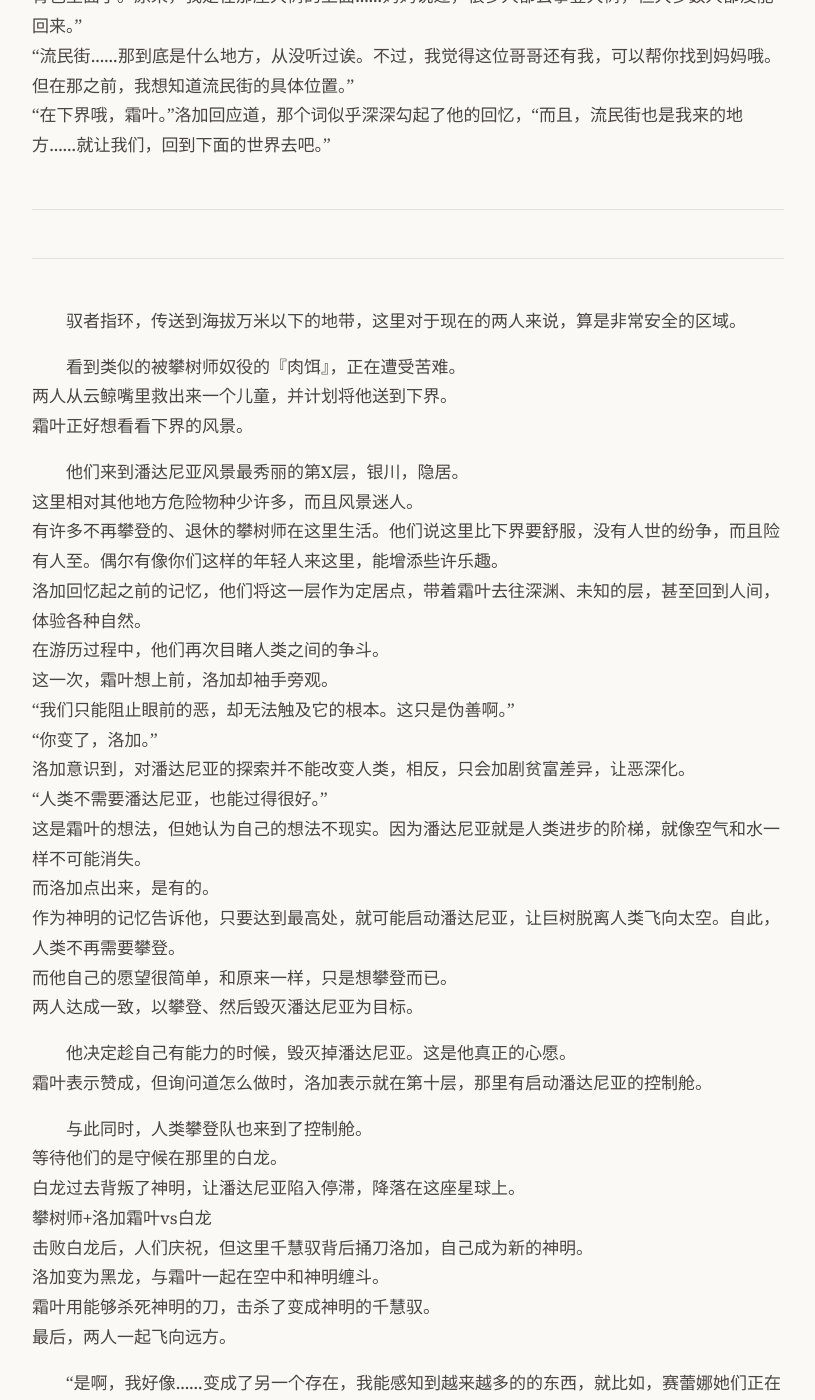
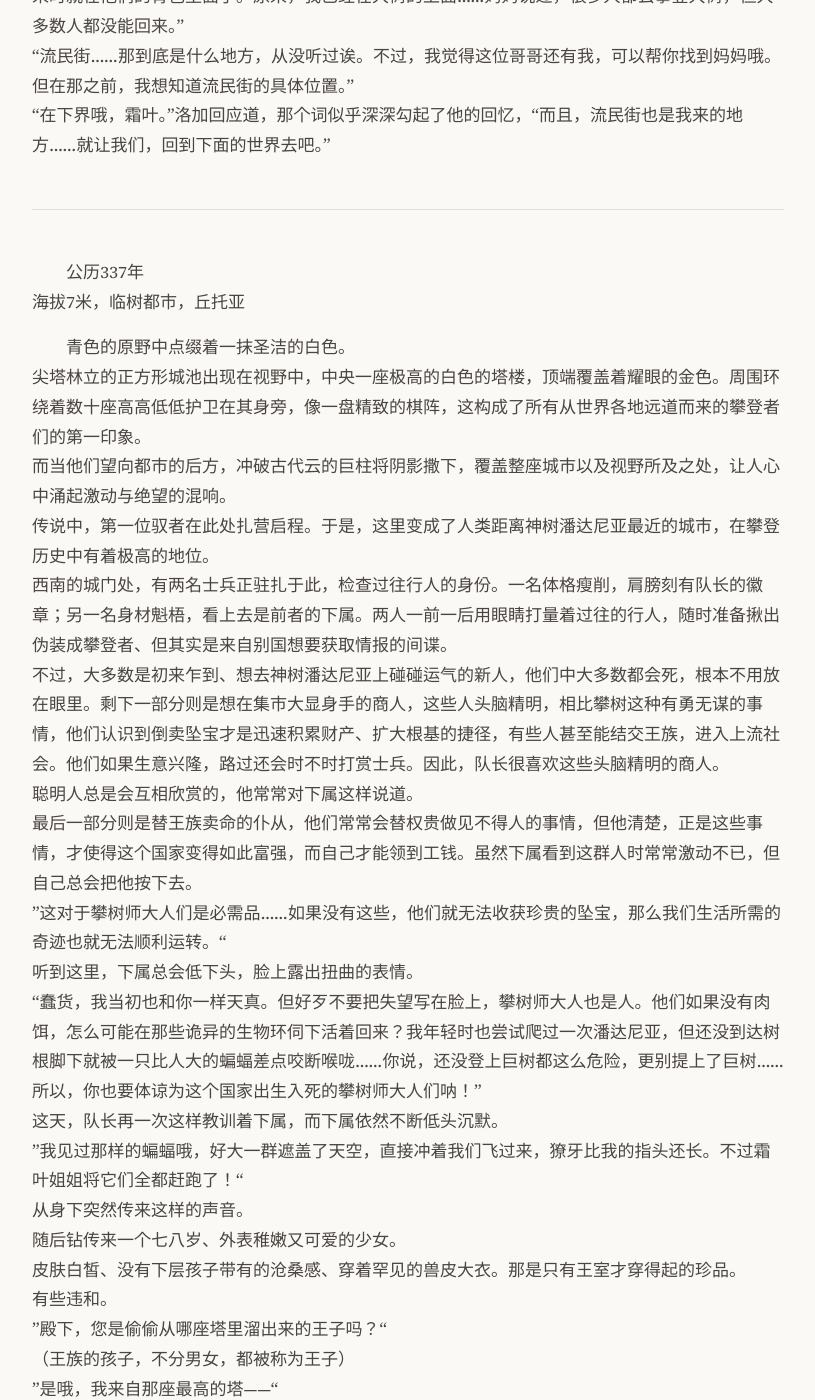
Before and after one commit to yihenc/yihenc.github.io, a Jekyll site: the page built from _posts/2026-03-09-漫游.md, in a window 1280 px wide and 1400 px high, scrolled down 6312 px. Shown: the whole window, without its empty margins (232-1047 px from the left). Built offline with Jekyll 4.4.1, drawn with Linux system fonts in a browser that asks for light colours; nearby versions of some CDN libraries; some of the changed text lies outside the part shown.

Commit message:
Update: 漫游

```diff
--- a/_posts/2026-03-09-漫游.md
+++ b/_posts/2026-03-09-漫游.md
@@ -168,14 +168,40 @@
 所有听到这句话的人，瞬间像是触电般放下了手中的武器。
 “我们知道了……是时候回去了啊。虽然什么坠宝都没有捡到，但是还是性命最要紧。”
 这样说着，他们开始收拾装备，随后整装列队，径直越过两个人和孩子，朝着原路返回。最后，他们的身影消失在晨雾中。
-“小弟弟，你来自哪里？”
-“流民街……我是和妈妈一起从流民街来到丘托亚，和妈妈走散了，最后晕了过去，醒来时就在他们的背包里面了。原来，我是在那座大树的上面……妈妈说过，很多人都去攀登大树，但大多数人都没能回来。”
+“小弟弟，我是霜叶，身后这个大哥哥叫洛加。你叫什么，来自哪里？”
+“我叫拉娜。来自流民街……我是和妈妈一起从流民街来到丘托亚，和妈妈走散了，最后晕了过去，醒来时就在他们的背包里面了。原来，我已经在大树的上面……妈妈说过，很多人都去攀登大树，但大多数人都没能回来。”
 “流民街……那到底是什么地方，从没听过诶。不过，我觉得这位哥哥还有我，可以帮你找到妈妈哦。但在那之前，我想知道流民街的具体位置。”
 “在下界哦，霜叶。”洛加回应道，那个词似乎深深勾起了他的回忆，“而且，流民街也是我来的地方……就让我们，回到下面的世界去吧。”
 
 -----
 
+公历337年
+海拔7米，临树都市，丘托亚
 
+青色的原野中点缀着一抹圣洁的白色。
+尖塔林立的正方形城池出现在视野中，中央一座极高的白色的塔楼，顶端覆盖着耀眼的金色。周围环绕着数十座高高低低护卫在其身旁，像一盘精致的棋阵，这构成了所有从世界各地远道而来的攀登者们的第一印象。
+而当他们望向都市的后方，冲破古代云的巨柱将阴影撒下，覆盖整座城市以及视野所及之处，让人心中涌起激动与绝望的混响。
+传说中，第一位驭者在此处扎营启程。于是，这里变成了人类距离神树潘达尼亚最近的城市，在攀登历史中有着极高的地位。
+西南的城门处，有两名士兵正驻扎于此，检查过往行人的身份。一名体格瘦削，肩膀刻有队长的徽章；另一名身材魁梧，看上去是前者的下属。两人一前一后用眼睛打量着过往的行人，随时准备揪出伪装成攀登者、但其实是来自别国想要获取情报的间谍。
+不过，大多数是初来乍到、想去神树潘达尼亚上碰碰运气的新人，他们中大多数都会死，根本不用放在眼里。剩下一部分则是想在集市大显身手的商人，这些人头脑精明，相比攀树这种有勇无谋的事情，他们认识到倒卖坠宝才是迅速积累财产、扩大根基的捷径，有些人甚至能结交王族，进入上流社会。他们如果生意兴隆，路过还会时不时打赏士兵。因此，队长很喜欢这些头脑精明的商人。
+聪明人总是会互相欣赏的，他常常对下属这样说道。
+最后一部分则是替王族卖命的仆从，他们常常会替权贵做见不得人的事情，但他清楚，正是这些事情，才使得这个国家变得如此富强，而自己才能领到工钱。虽然下属看到这群人时常常激动不已，但自己总会把他按下去。
+”这对于攀树师大人们是必需品……如果没有这些，他们就无法收获珍贵的坠宝，那么我们生活所需的奇迹也就无法顺利运转。“
+听到这里，下属总会低下头，脸上露出扭曲的表情。
+“蠢货，我当初也和你一样天真。但好歹不要把失望写在脸上，攀树师大人也是人。他们如果没有肉饵，怎么可能在那些诡异的生物环伺下活着回来？我年轻时也尝试爬过一次潘达尼亚，但还没到达树根脚下就被一只比人大的蝙蝠差点咬断喉咙……你说，还没登上巨树都这么危险，更别提上了巨树……所以，你也要体谅为这个国家出生入死的攀树师大人们呐！”
+这天，队长再一次这样教训着下属，而下属依然不断低头沉默。
+”我见过那样的蝙蝠哦，好大一群遮盖了天空，直接冲着我们飞过来，獠牙比我的指头还长。不过霜叶姐姐将它们全都赶跑了！“
+从身下突然传来这样的声音。
+随后钻传来一个七八岁、外表稚嫩又可爱的少女。
+皮肤白皙、没有下层孩子带有的沧桑感、穿着罕见的兽皮大衣。那是只有王室才穿得起的珍品。
+有些违和。
+”殿下，您是偷偷从哪座塔里溜出来的王子吗？“
+（王族的孩子，不分男女，都被称为王子）
+”是哦，我来自那座最高的塔——“
+这时，一只大手突然将孩子的头按住，将她打断。
+”拉娜，终于找到你了。我理解你的心情，终于看到人类了，不过乱跑可不好。“
+不止有小女孩，还有一堆孩子，由这对年轻的新人看管。
+”嗷嗷，你们是从流民街远道而来，运送肉饵“
 
 
 
```
